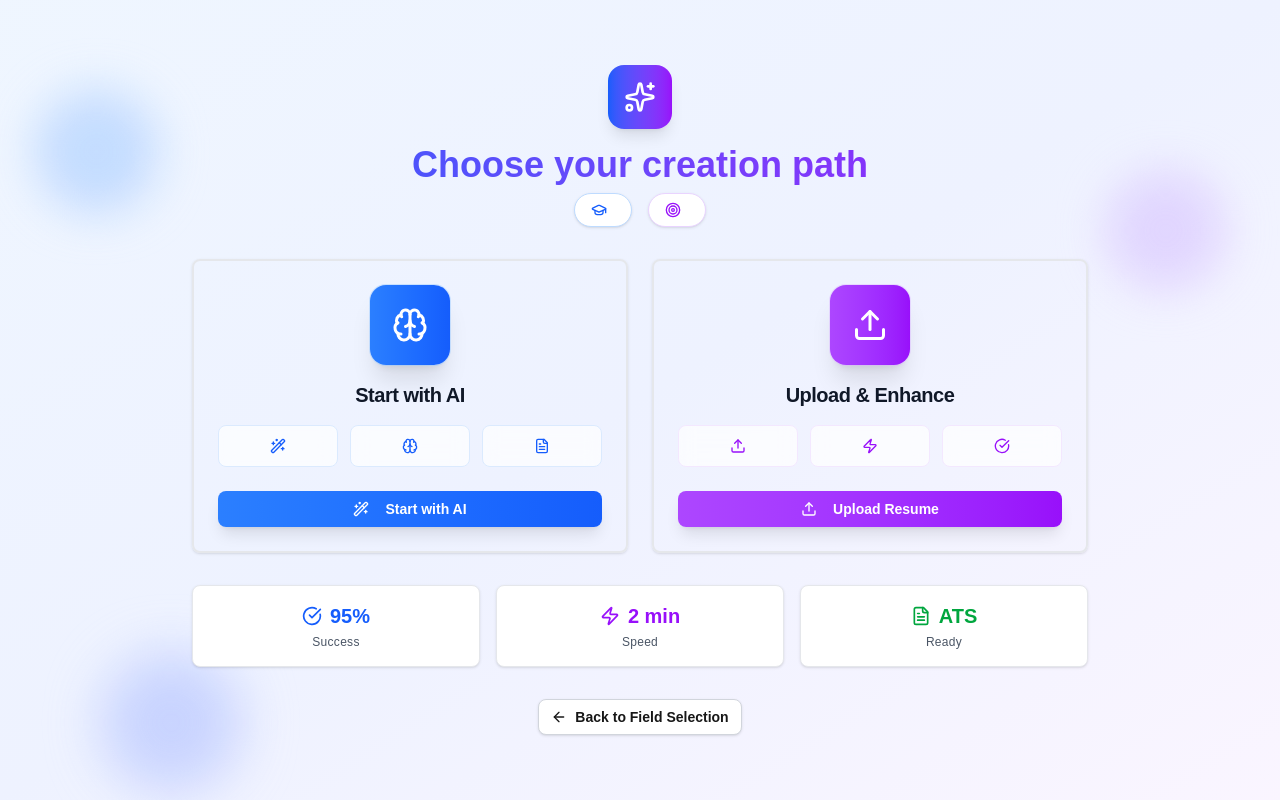
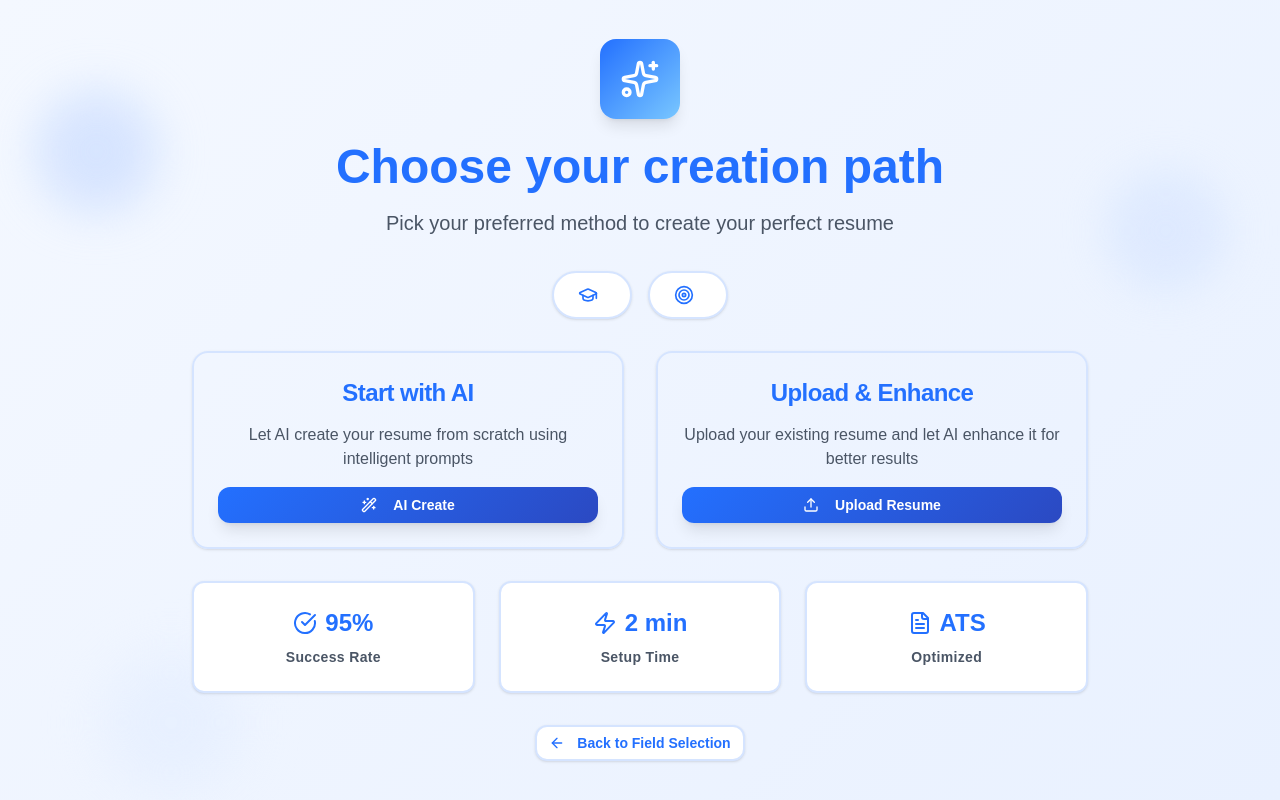
Before and after one commit to kunalbaghel121/guidix-careerguide, a Next.js app: page /resume-choice in a window 1280 px wide. Built offline with nearby package versions, Linux system fonts and the light colour scheme.

Commit message:
resume-choice upadate

```diff
--- a/app/resume-choice/page.js
+++ b/app/resume-choice/page.js
@@ -3,8 +3,26 @@
 import React, { useState, useEffect } from "react";
 import { useRouter, useSearchParams } from "next/navigation";
 import { Button } from "@/components/ui/button";
-import { Card, CardContent, CardDescription, CardHeader, CardTitle } from "@/components/ui/card";
-import { ArrowLeft, Sparkles, Upload, Wand2, FileText, Zap, CheckCircle, User, Brain, GraduationCap, Target } from "lucide-react";
+import {
+  Card,
+  CardContent,
+  CardDescription,
+  CardHeader,
+  CardTitle,
+} from "@/components/ui/card";
+import {
+  ArrowLeft,
+  Sparkles,
+  Upload,
+  Wand2,
+  FileText,
+  Zap,
+  CheckCircle,
+  User,
+  Brain,
+  GraduationCap,
+  Target,
+} from "lucide-react";
 
 export default function ResumeChoicePage() {
   const router = useRouter();
@@ -21,7 +39,9 @@ export default function ResumeChoicePage() {
   }, [searchParams]);
 
   const handleStartFromScratch = () => {
-    router.push(`/ai-prompt?field=${field}&education=${education}&from=scratch`);
+    router.push(
+      `/ai-prompt?field=${field}&education=${education}&from=scratch`
+    );
   };
 
   const handleUploadResume = () => {
@@ -29,70 +49,108 @@ export default function ResumeChoicePage() {
   };
 
   const handleBack = () => {
-    router.push(`/resume-builder/ai-generator/field-selection?education=${education}`);
+    router.push(
+      `/resume-builder/ai-generator/field-selection?education=${education}`
+    );
   };
 
   const getFieldDisplayName = (fieldId) => {
     const fieldMap = {
-      "cse": "Computer Science & Engineering",
-      "ece": "Electronics & Communication",
-      "mechanical": "Mechanical Engineering",
-      "civil": "Civil Engineering",
-      "electrical": "Electrical Engineering",
-      "chemical": "Chemical Engineering",
-      "aerospace": "Aerospace Engineering",
-      "biotechnology": "Biotechnology",
+      cse: "Computer Science & Engineering",
+      ece: "Electronics & Communication",
+      mechanical: "Mechanical Engineering",
+      civil: "Civil Engineering",
+      electrical: "Electrical Engineering",
+      chemical: "Chemical Engineering",
+      aerospace: "Aerospace Engineering",
+      biotechnology: "Biotechnology",
       "ai-ml": "AI & Machine Learning",
-      "cybersecurity": "Cybersecurity",
+      cybersecurity: "Cybersecurity",
       "data-science": "Data Science",
-      "biomedical": "Biomedical Engineering"
+      biomedical: "Biomedical Engineering",
     };
     return fieldMap[fieldId] || fieldId;
   };
 
   const getEducationDisplayName = (educationLevel) => {
     const educationMap = {
-      "first": "1st Year",
-      "second": "2nd Year",
-      "third": "3rd Year",
-      "fourth": "4th Year"
+      first: "1st Year",
+      second: "2nd Year",
+      third: "3rd Year",
+      fourth: "4th Year",
     };
     return educationMap[educationLevel] || educationLevel;
   };
 
   return (
-    <div className="min-h-screen bg-gradient-to-br from-blue-50 via-indigo-50 to-purple-50 flex items-center justify-center p-4">
+    <div
+      className="min-h-screen flex items-center justify-center p-4"
+      style={{
+        background: "linear-gradient(135deg, #F4F8FF 0%, #E9F1FF 100%)",
+      }}
+    >
       {/* Background Elements */}
       <div className="absolute inset-0 overflow-hidden pointer-events-none">
-        <div className="absolute top-20 left-10 w-32 h-32 bg-blue-200 rounded-full mix-blend-multiply filter blur-xl opacity-70 animate-blob"></div>
-        <div className="absolute top-40 right-10 w-32 h-32 bg-purple-200 rounded-full mix-blend-multiply filter blur-xl opacity-70 animate-blob animation-delay-2000"></div>
-        <div className="absolute -bottom-8 left-20 w-32 h-32 bg-indigo-200 rounded-full mix-blend-multiply filter blur-xl opacity-70 animate-blob animation-delay-4000"></div>
+        <div
+          className="absolute top-20 left-10 w-32 h-32 rounded-full mix-blend-multiply filter blur-xl opacity-70 animate-blob"
+          style={{ background: "#D5E4FF" }}
+        ></div>
+        <div
+          className="absolute top-40 right-10 w-32 h-32 rounded-full mix-blend-multiply filter blur-xl opacity-70 animate-blob animation-delay-2000"
+          style={{ background: "#E9F1FF" }}
+        ></div>
+        <div
+          className="absolute -bottom-8 left-20 w-32 h-32 rounded-full mix-blend-multiply filter blur-xl opacity-70 animate-blob animation-delay-4000"
+          style={{ background: "#F4F8FF" }}
+        ></div>
       </div>
 
       <div className="max-w-4xl mx-auto w-full relative z-10">
         {/* Header */}
         <div className="text-center mb-8">
-          <div className="flex items-center justify-center mb-4">
-            <div className="w-16 h-16 bg-gradient-to-r from-blue-600 to-purple-600 rounded-2xl flex items-center justify-center shadow-lg">
-              <Sparkles className="h-8 w-8 text-white" />
+          <div className="flex items-center justify-center mb-6">
+            <div
+              className="w-20 h-20 rounded-2xl flex items-center justify-center shadow-lg"
+              style={{
+                background: "linear-gradient(135deg, #2370FF, #79C7FF)",
+              }}
+            >
+              <Sparkles className="h-10 w-10 text-white" />
             </div>
           </div>
-          <h1 className="text-4xl font-bold bg-gradient-to-r from-blue-600 to-purple-600 bg-clip-text text-transparent mb-2">
+          <h1
+            className="text-4xl lg:text-5xl font-bold mb-4"
+            style={{ color: "#2370FF" }}
+          >
             Choose your creation path
           </h1>
-
+          <p className="text-xl text-gray-600 font-medium max-w-2xl mx-auto leading-relaxed">
+            Pick your preferred method to create your perfect resume
+          </p>
 
           {/* Selected Field & Education Display */}
-          <div className="flex items-center justify-center gap-4 mb-8">
-            <div className="bg-white px-4 py-2 rounded-full border border-blue-200 shadow-sm flex items-center gap-2">
-              <GraduationCap className="h-4 w-4 text-blue-600" />
-              <span className="text-sm font-medium text-blue-700">
+          <div className="flex flex-wrap items-center justify-center gap-4 mb-8 mt-8">
+            <div
+              className="bg-white px-6 py-3 rounded-full shadow-sm flex items-center gap-2 border-2 transition-all duration-300"
+              style={{ borderColor: "#D5E4FF" }}
+            >
+              <GraduationCap className="h-5 w-5" style={{ color: "#2370FF" }} />
+              <span
+                className="text-base font-semibold"
+                style={{ color: "#2370FF" }}
+              >
                 {getEducationDisplayName(education)}
               </span>
             </div>
-            <div className="bg-white px-4 py-2 rounded-full border border-purple-200 shadow-sm flex items-center gap-2">
-              <Target className="h-4 w-4 text-purple-600" />
-              <span className="text-sm font-medium text-purple-700">
+            <div
+              className="bg-white px-6 py-3 rounded-full shadow-sm flex items-center gap-2 border-2 transition-all duration-300"
+              style={{ borderColor: "#D5E4FF" }}
+            >
+              <Target className="h-5 w-5" style={{ color: "#2370FF" }} />
+              <span
+                className="text-base font-semibold"
+                style={{ color: "#2370FF" }}
+              >
                 {getFieldDisplayName(field)}
               </span>
             </div>
@@ -100,82 +158,103 @@ export default function ResumeChoicePage() {
         </div>
 
         {/* Options Grid */}
-        <div className="grid md:grid-cols-2 gap-6 mb-8">
+        <div className="grid md:grid-cols-2 gap-8 mb-8">
           {/* Start from Scratch Option */}
           <Card
-            className={`cursor-pointer transition-all duration-300 hover:shadow-xl hover:scale-105 border-2 ${
-              selectedOption === 'scratch'
-                ? 'border-blue-500 shadow-lg bg-blue-50'
-                : 'border-gray-200 hover:border-blue-300'
+            className={`cursor-pointer transition-all duration-300 hover:shadow-xl hover:scale-105 border-2 rounded-2xl ${
+              selectedOption === "scratch" ? "shadow-xl" : "hover:shadow-lg"
             }`}
-            onClick={() => setSelectedOption('scratch')}
+            style={{
+              borderColor: selectedOption === "scratch" ? "#2370FF" : "#D5E4FF",
+            }}
+            onClick={() => setSelectedOption("scratch")}
           >
             <CardHeader className="text-center pb-4">
-              <div className="w-20 h-20 mx-auto mb-4 bg-gradient-to-r from-blue-500 to-blue-600 rounded-2xl flex items-center justify-center shadow-xl ring-1 ring-blue-300/40">
-                <Brain className="h-9 w-9 text-white" />
-              </div>
-              <CardTitle className="text-xl font-bold text-gray-900">
+              {/* <div className="w-24 h-24 mx-auto mb-6 rounded-2xl flex items-center justify-center shadow-xl" style={{background: 'linear-gradient(135deg, #2370FF, #79C7FF)'}}>
+                <Brain className="h-12 w-12 text-white" />
+              </div> */}
+              <CardTitle
+                className="text-2xl font-bold"
+                style={{ color: "#2370FF" }}
+              >
                 Start with AI
               </CardTitle>
+              <p className="text-gray-600 font-medium mt-2">
+                Let AI create your resume from scratch using intelligent prompts
+              </p>
             </CardHeader>
             <CardContent className="pt-0">
-              <div className="grid grid-cols-3 gap-3">
-                <div className="bg-white/70 backdrop-blur rounded-lg p-3 border border-blue-100 flex items-center justify-center gap-2">
-                  <Wand2 className="h-4 w-4 text-blue-600" />
+              {/* <div className="grid grid-cols-3 gap-4 mb-6">
+                <div className="bg-white rounded-xl p-4 border-2 flex items-center justify-center transition-all duration-300" style={{borderColor: '#D5E4FF'}}>
+                  <Wand2 className="h-6 w-6" style={{color: '#2370FF'}} />
                 </div>
-                <div className="bg-white/70 backdrop-blur rounded-lg p-3 border border-blue-100 flex items-center justify-center gap-2">
-                  <Brain className="h-4 w-4 text-blue-600" />
+                <div className="bg-white rounded-xl p-4 border-2 flex items-center justify-center transition-all duration-300" style={{borderColor: '#D5E4FF'}}>
+                  <Brain className="h-6 w-6" style={{color: '#2370FF'}} />
                 </div>
-                <div className="bg-white/70 backdrop-blur rounded-lg p-3 border border-blue-100 flex items-center justify-center gap-2">
-                  <FileText className="h-4 w-4 text-blue-600" />
+                <div className="bg-white rounded-xl p-4 border-2 flex items-center justify-center transition-all duration-300" style={{borderColor: '#D5E4FF'}}>
+                  <FileText className="h-6 w-6" style={{color: '#2370FF'}} />
                 </div>
-              </div>
+              </div> */}
 
               <Button
                 onClick={handleStartFromScratch}
-                className="w-full mt-6 bg-gradient-to-r from-blue-500 to-blue-600 hover:from-blue-600 hover:to-blue-700 text-white font-semibold py-3 rounded-lg shadow-lg hover:shadow-xl transition-all duration-300"
+                className="w-full text-white font-bold py-4 rounded-xl shadow-lg hover:shadow-xl transition-all duration-300"
+                style={{
+                  background: "linear-gradient(135deg, #2370FF, #2B49C2)",
+                }}
               >
-                <Wand2 className="h-4 w-4 mr-2" />
-                Start with AI
+                <Wand2 className="h-5 w-5 mr-2" />
+                AI Create
               </Button>
             </CardContent>
           </Card>
 
           {/* Upload Resume Option */}
           <Card
-            className={`cursor-pointer transition-all duration-300 hover:shadow-xl hover:scale-105 border-2 ${
-              selectedOption === 'upload'
-                ? 'border-purple-500 shadow-lg bg-purple-50'
-                : 'border-gray-200 hover:border-purple-300'
+            className={`cursor-pointer transition-all duration-300 hover:shadow-xl hover:scale-105 border-2 rounded-2xl ${
+              selectedOption === "upload" ? "shadow-xl" : "hover:shadow-lg"
             }`}
-            onClick={() => setSelectedOption('upload')}
+            style={{
+              borderColor: selectedOption === "upload" ? "#2370FF" : "#D5E4FF",
+            }}
+            onClick={() => setSelectedOption("upload")}
           >
             <CardHeader className="text-center pb-4">
-              <div className="w-20 h-20 mx-auto mb-4 bg-gradient-to-r from-purple-500 to-purple-600 rounded-2xl flex items-center justify-center shadow-xl ring-1 ring-purple-300/40">
-                <Upload className="h-9 w-9 text-white" />
-              </div>
-              <CardTitle className="text-xl font-bold text-gray-900">
+              {/* <div className="w-24 h-24 mx-auto mb-6 rounded-2xl flex items-center justify-center shadow-xl" style={{background: 'linear-gradient(135deg, #2370FF, #79C7FF)'}}>
+                <Upload className="h-12 w-12 text-white" />
+              </div> */}
+              <CardTitle
+                className="text-2xl font-bold"
+                style={{ color: "#2370FF" }}
+              >
                 Upload & Enhance
               </CardTitle>
+              <p className="text-gray-600 font-medium mt-2">
+                Upload your existing resume and let AI enhance it for better
+                results
+              </p>
             </CardHeader>
             <CardContent className="pt-0">
-              <div className="grid grid-cols-3 gap-3">
-                <div className="bg-white/70 backdrop-blur rounded-lg p-3 border border-purple-100 flex items-center justify-center gap-2">
-                  <Upload className="h-4 w-4 text-purple-600" />
+              {/* <div className="grid grid-cols-3 gap-4 mb-6">
+                <div className="bg-white rounded-xl p-4 border-2 flex items-center justify-center transition-all duration-300" style={{borderColor: '#D5E4FF'}}>
+                  <Upload className="h-6 w-6" style={{color: '#2370FF'}} />
                 </div>
-                <div className="bg-white/70 backdrop-blur rounded-lg p-3 border border-purple-100 flex items-center justify-center gap-2">
-                  <Zap className="h-4 w-4 text-purple-600" />
+                <div className="bg-white rounded-xl p-4 border-2 flex items-center justify-center transition-all duration-300" style={{borderColor: '#D5E4FF'}}>
+                  <Zap className="h-6 w-6" style={{color: '#2370FF'}} />
                 </div>
-                <div className="bg-white/70 backdrop-blur rounded-lg p-3 border border-purple-100 flex items-center justify-center gap-2">
-                  <CheckCircle className="h-4 w-4 text-purple-600" />
+                <div className="bg-white rounded-xl p-4 border-2 flex items-center justify-center transition-all duration-300" style={{borderColor: '#D5E4FF'}}>
+                  <CheckCircle className="h-6 w-6" style={{color: '#2370FF'}} />
                 </div>
-              </div>
+              </div> */}
 
               <Button
                 onClick={handleUploadResume}
-                className="w-full mt-6 bg-gradient-to-r from-purple-500 to-purple-600 hover:from-purple-600 hover:to-purple-700 text-white font-semibold py-3 rounded-lg shadow-lg hover:shadow-xl transition-all duration-300"
+                className="w-full text-white font-bold py-4 rounded-xl shadow-lg hover:shadow-xl transition-all duration-300"
+                style={{
+                  background: "linear-gradient(135deg, #2370FF, #2B49C2)",
+                }}
               >
-                <Upload className="h-4 w-4 mr-2" />
+                <Upload className="h-5 w-5 mr-2" />
                 Upload Resume
               </Button>
             </CardContent>
@@ -183,27 +262,51 @@ export default function ResumeChoicePage() {
         </div>
 
         {/* Quick Stats */}
-        <div className="grid grid-cols-3 gap-4 mb-8">
-          <div className="bg-white rounded-lg p-4 text-center shadow-sm border border-gray-200">
-            <div className="flex items-center justify-center gap-2 text-blue-600 mb-1">
-              <CheckCircle className="h-5 w-5" />
-              <span className="text-xl font-bold">95%</span>
+        <div className="grid grid-cols-3 gap-6 mb-8">
+          <div
+            className="bg-white rounded-xl p-6 text-center shadow-sm border-2 transition-all duration-300 hover:shadow-md"
+            style={{ borderColor: "#D5E4FF" }}
+          >
+            <div
+              className="flex items-center justify-center gap-2 mb-2"
+              style={{ color: "#2370FF" }}
+            >
+              <CheckCircle className="h-6 w-6" />
+              <span className="text-2xl font-bold">95%</span>
             </div>
-            <div className="text-xs text-gray-600 tracking-wide">Success</div>
+            <div className="text-sm font-semibold text-gray-600 tracking-wide">
+              Success Rate
+            </div>
           </div>
-          <div className="bg-white rounded-lg p-4 text-center shadow-sm border border-gray-200">
-            <div className="flex items-center justify-center gap-2 text-purple-600 mb-1">
-              <Zap className="h-5 w-5" />
-              <span className="text-xl font-bold">2 min</span>
+          <div
+            className="bg-white rounded-xl p-6 text-center shadow-sm border-2 transition-all duration-300 hover:shadow-md"
+            style={{ borderColor: "#D5E4FF" }}
+          >
+            <div
+              className="flex items-center justify-center gap-2 mb-2"
+              style={{ color: "#2370FF" }}
+            >
+              <Zap className="h-6 w-6" />
+              <span className="text-2xl font-bold">2 min</span>
             </div>
-            <div className="text-xs text-gray-600 tracking-wide">Speed</div>
+            <div className="text-sm font-semibold text-gray-600 tracking-wide">
+              Setup Time
+            </div>
           </div>
-          <div className="bg-white rounded-lg p-4 text-center shadow-sm border border-gray-200">
-            <div className="flex items-center justify-center gap-2 text-green-600 mb-1">
-              <FileText className="h-5 w-5" />
-              <span className="text-xl font-bold">ATS</span>
+          <div
+            className="bg-white rounded-xl p-6 text-center shadow-sm border-2 transition-all duration-300 hover:shadow-md"
+            style={{ borderColor: "#D5E4FF" }}
+          >
+            <div
+              className="flex items-center justify-center gap-2 mb-2"
+              style={{ color: "#2370FF" }}
+            >
+              <FileText className="h-6 w-6" />
+              <span className="text-2xl font-bold">ATS</span>
             </div>
-            <div className="text-xs text-gray-600 tracking-wide">Ready</div>
+            <div className="text-sm font-semibold text-gray-600 tracking-wide">
+              Optimized
+            </div>
           </div>
         </div>
 
@@ -212,9 +315,21 @@ export default function ResumeChoicePage() {
           <Button
             variant="outline"
             onClick={handleBack}
-            className="bg-white border-gray-300 hover:border-blue-400 hover:text-blue-700 transition-all duration-300 gap-2 px-6 py-2 font-semibold rounded-lg shadow-sm"
+            className="bg-white border-2 font-bold px-8 py-4 rounded-xl shadow-sm hover:shadow-md transition-all duration-300 gap-3"
+            style={{
+              borderColor: "#D5E4FF",
+              color: "#2370FF",
+            }}
+            onMouseEnter={(e) => {
+              e.target.style.borderColor = "#2370FF";
+              e.target.style.backgroundColor = "#F4F8FF";
+            }}
+            onMouseLeave={(e) => {
+              e.target.style.borderColor = "#D5E4FF";
+              e.target.style.backgroundColor = "white";
+            }}
           >
-            <ArrowLeft className="h-4 w-4" />
+            <ArrowLeft className="h-5 w-5" />
             Back to Field Selection
           </Button>
         </div>
```
